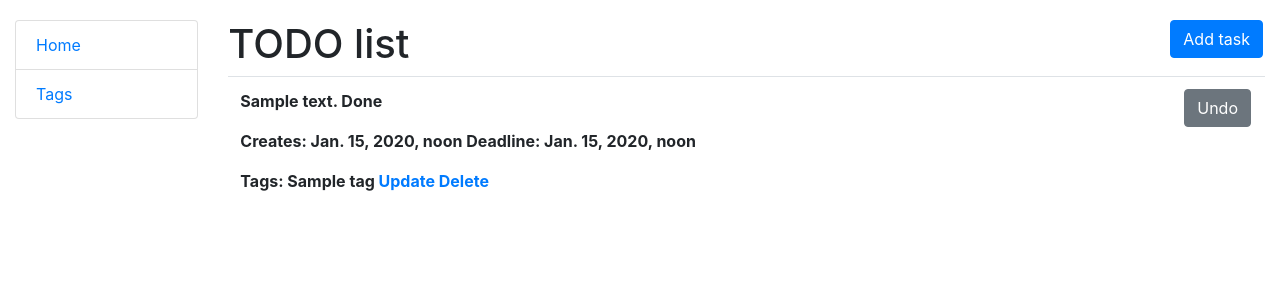
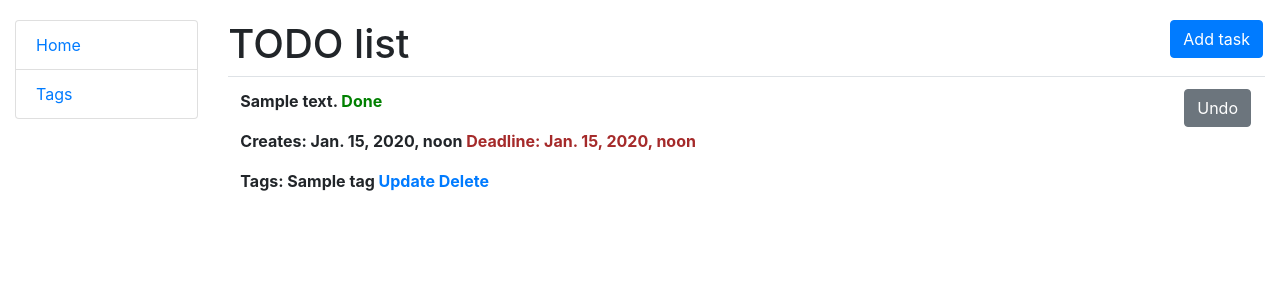
Before and after one commit to KKvladys/todo-list, a Django app: template templates/task_manager/task_list.html in a window 1280 px wide. Shown: the top 300 px of the page. Run offline with Django 5.2, Linux system fonts and the light colour scheme; the template is opened without the code that fills it: values that come from a table or form of the project are taken from there, others are empty; tables that the repository leaves empty hold one stand-in row (values such as "Sample post"); lists and menus that the app fills with data are empty.

Commit message:
add styles to button chenge status task and styles to text in todo_list

```diff
--- a/static/css/styles.css
+++ b/static/css/styles.css
@@ -6,3 +6,15 @@ body {
     float: right;
     margin: 0 2px 0 2px;
 }
+
+.done-task{
+    color: green;
+}
+
+.not-done-task{
+    color: red;
+}
+
+.deadline-text{
+    color: brown;
+}
--- a/templates/task_manager/tag_confirm_delete.html
+++ b/templates/task_manager/tag_confirm_delete.html
@@ -6,5 +6,6 @@
     {% csrf_token %}
 
     <input type="submit" value="Yes" class="btn btn-danger">
+    <a class="btn btn-success" href="{% url "task_manager:tag-list" %}">No</a>
   </form>
 {% endblock %}
--- a/templates/task_manager/task_confirm_delete.html
+++ b/templates/task_manager/task_confirm_delete.html
@@ -6,5 +6,6 @@
     {% csrf_token %}
 
     <input type="submit" value="Yes" class="btn btn-danger">
+    <a class="btn btn-success" href="{% url "task_manager:task-list" %}">No</a>
   </form>
 {% endblock %}
```
Also changed, not shown: templates/task_manager/tag_form.html (added, +11 -0 lines).
